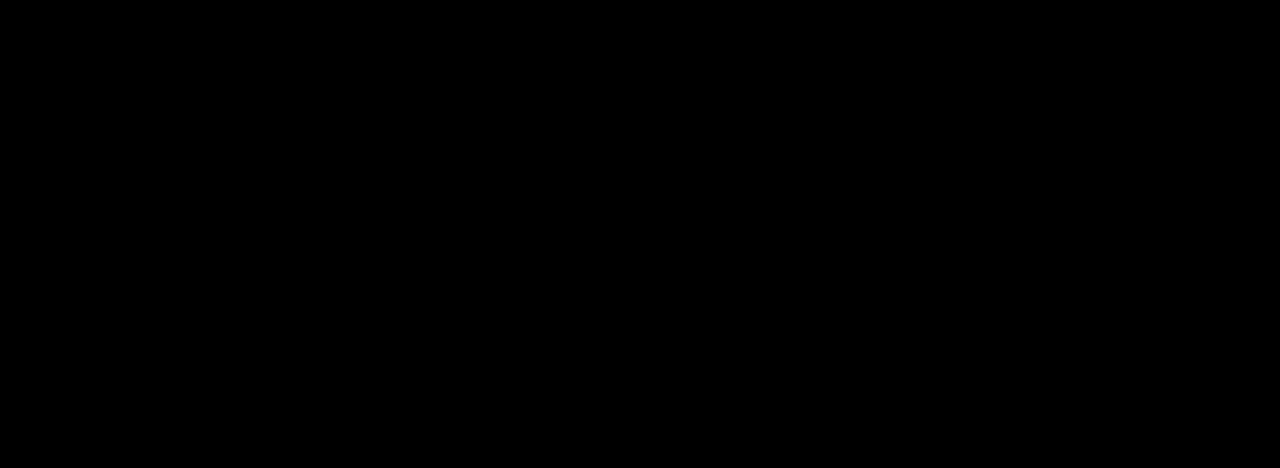
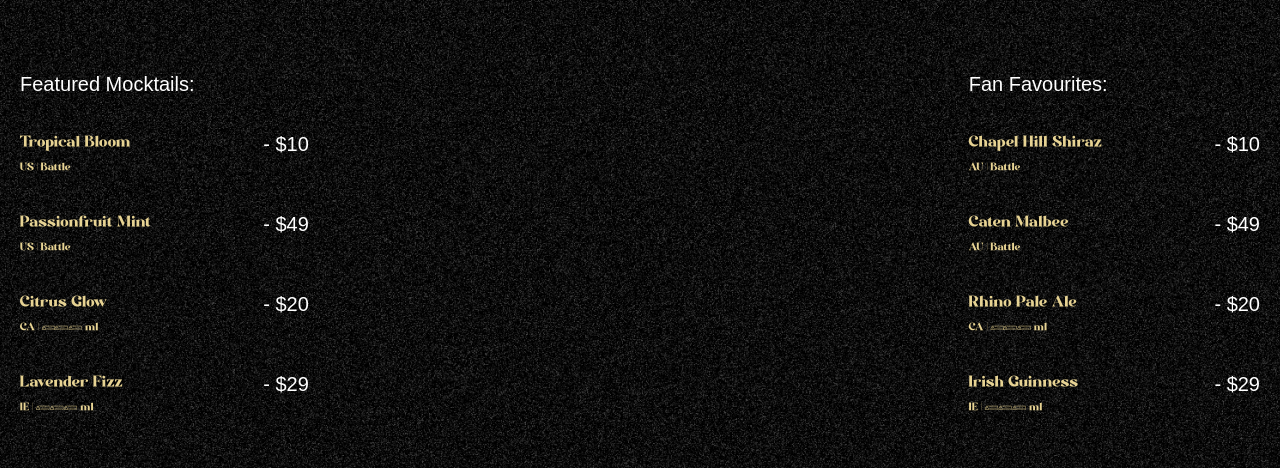
Before and after one commit to shamyl392/my_gsap_mocktail, a React (Vite) app: page / in a window 1280 px wide. Shown: the part 890-1358 px from the top of the page. Built offline with nearby package versions, Linux system fonts and the light colour scheme; a web font is replaced by a local one.

Commit message:
Implement Mocktails Section

```diff
--- a/src/App.jsx
+++ b/src/App.jsx
@@ -3,6 +3,7 @@
 import gsap from 'gsap'
 import Navbar from './components/Navbar';
 import Hero from './components/Hero';
+import Mocktails from './components/Mocktails';
 
 gsap.registerPlugin(ScrollTrigger, SplitText);
 
@@ -11,7 +12,7 @@
     <main>
       <Navbar />
       <Hero />
-      <div className='h-dvh bg-black'/>
+      <Mocktails />
     </main>
   )
 }
--- /dev/null
+++ b/src/components/About.jsx
@@ -0,0 +1,9 @@
+import React from 'react'
+
+const About = () => {
+  return (
+    <div>About</div>
+  )
+}
+
+export default About
--- /dev/null
+++ b/src/components/Mocktails.jsx
@@ -0,0 +1,83 @@
+import React from 'react'
+import { cocktailLists, mockTailLists } from '../../constants'
+import { useGSAP } from '@gsap/react'
+import gsap from 'gsap';
+
+const Mocktails = () => {
+  useGSAP(() => {
+    const parallaxTimeline = gsap.timeline({
+      scrollTrigger: {
+        trigger: '#cocktails',
+        start: 'top 30%',
+        end: 'bottom 85%',
+        scrub: true
+      }
+  })
+
+  parallaxTimeline
+  .from('#c-left-leaf', {
+    x: -100,
+    y: 100
+  })
+  .from('#c-right-leaf', {
+    x: 100,
+    y: 100
+  })
+})
+
+  return (
+    <section id='cocktails' className='noisy'>
+        <img
+            src='/images/cocktail-left-leaf.png'
+            alt='left leaf'
+            id="c-left-leaf"
+        />
+        <img
+            src='/images/cocktail-right-leaf.png'
+            alt='right leaf'
+            id="c-right-leaf"
+        />
+
+        <div className='list'>
+          <div className='popular'>
+            <h2>
+              Featured Mocktails:
+            </h2>
+            <ul>
+              {mockTailLists.map(({name, country, detail, price}) => (
+                <li key={name}>
+                    <div className='md:me-28'>
+                        <h3>
+                          {name}
+                          <p>{country} | {detail}</p>
+                        </h3>
+                    </div>
+                    <span>- {price}</span>
+                </li>
+              ))}
+            </ul>
+          </div>
+          <div className='loved'>
+            <h2>
+              Fan Favourites:
+            </h2>
+            <ul>
+              {cocktailLists.map(({name, country, detail, price}) => (
+                <li key={name}>
+                    <div className='me-28'>
+                        <h3>
+                          {name}
+                          <p>{country} | {detail}</p>
+                        </h3>
+                    </div>
+                    <span>- {price}</span>
+                </li>
+              ))}
+            </ul>
+          </div>
+        </div>
+    </section>
+  )
+}
+
+export default Mocktails
--- a/src/components/Navbar.jsx
+++ b/src/components/Navbar.jsx
@@ -36,6 +36,7 @@
           {navLinks.map((link) => (
             <li key={link.id}>
               <a href={`#${link.id}`}>{link.title}</a>
+
             </li>
           ))}
         </ul>
```
